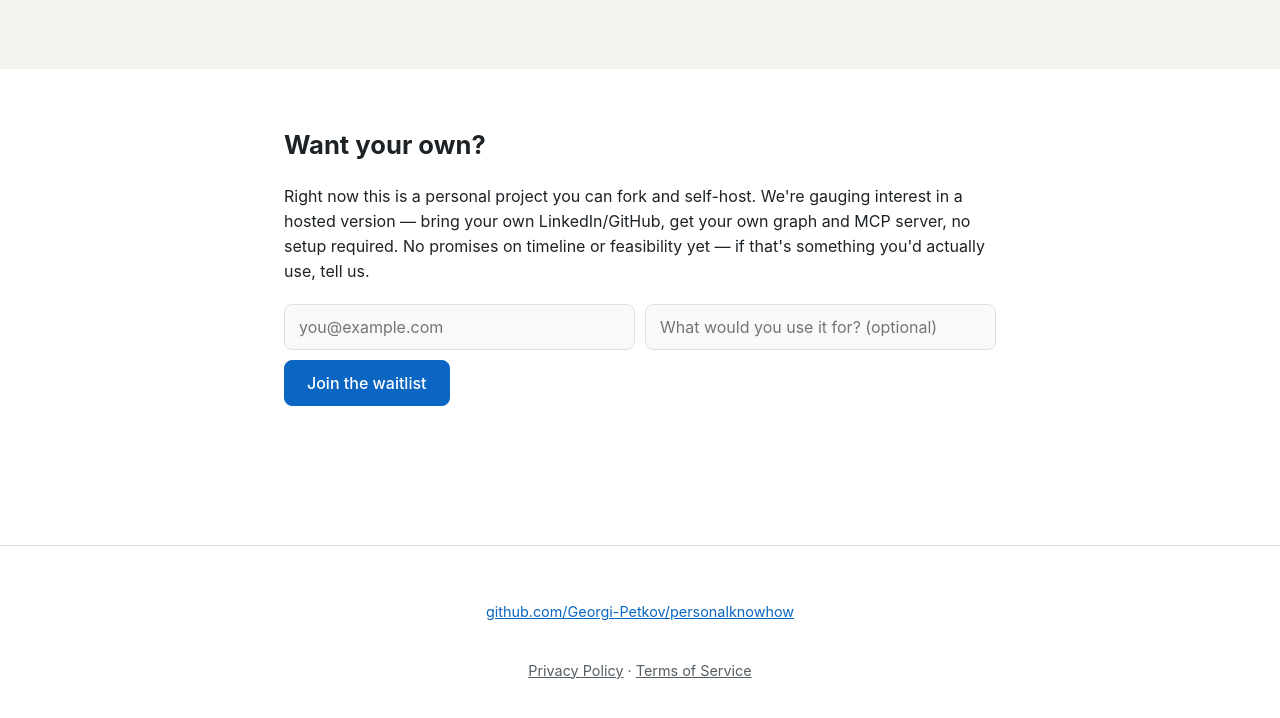
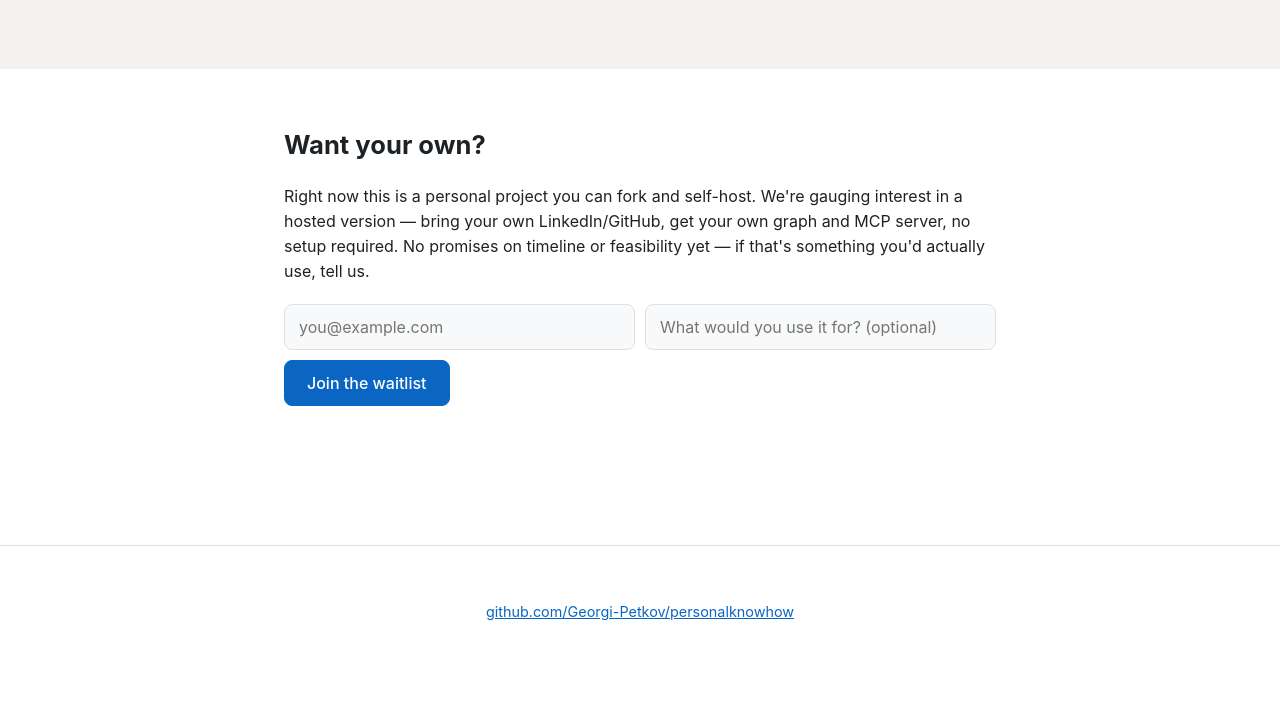
Before and after one commit to Georgi-Petkov/personalknowhow, a website: page site/public/index.html in a window 1280 px wide. Shown: the part 3879-4597 px from the top of the page. After the commit the page ends 4576 px from the top, so only its background shows below. Drawn offline with Linux system fonts and the light colour scheme.

Commit message:
Hide privacy/terms pages -- not ready for public visibility
Moved out of site/public/ (deployed) into site/drafts/ (repo-only, not
served) -- content preserved, not deleted, just not live. Placeholder
legal entity name and lack of real legal review make these unfit to
be publicly reachable yet. Footer links removed. Confirmed live:
/privacy/ and /terms/ both 404 now.

Last commit until explicitly requested -- no more auto push after
every change.

```diff
--- a/site/public/index.html
+++ b/site/public/index.html
@@ -233,9 +233,8 @@ a course you finished, work you actually did. Not invented phrasing.</code></pre
 </main>
 
 <footer>
-  <div class="wrap footer-inner">
+  <div class="wrap">
     <p><a href="https://github.com/Georgi-Petkov/personalknowhow" target="_blank" rel="noopener">github.com/Georgi-Petkov/personalknowhow</a></p>
-    <p class="footer-legal"><a href="/privacy/">Privacy Policy</a> · <a href="/terms/">Terms of Service</a></p>
   </div>
 </footer>
 
```
Also changed, not shown: site/drafts/privacy/index.html (renamed from site/public/privacy/index.html), site/drafts/terms/index.html (renamed from site/public/terms/index.html).
